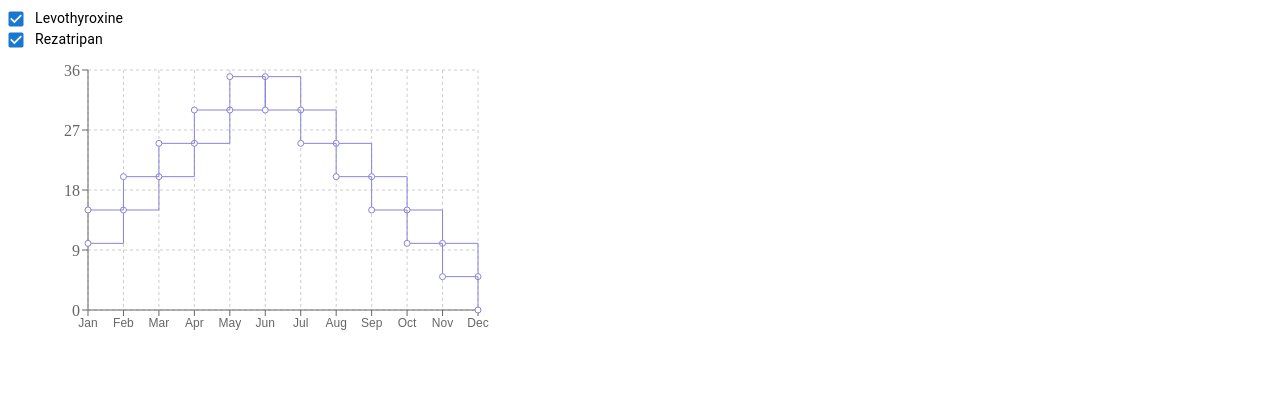
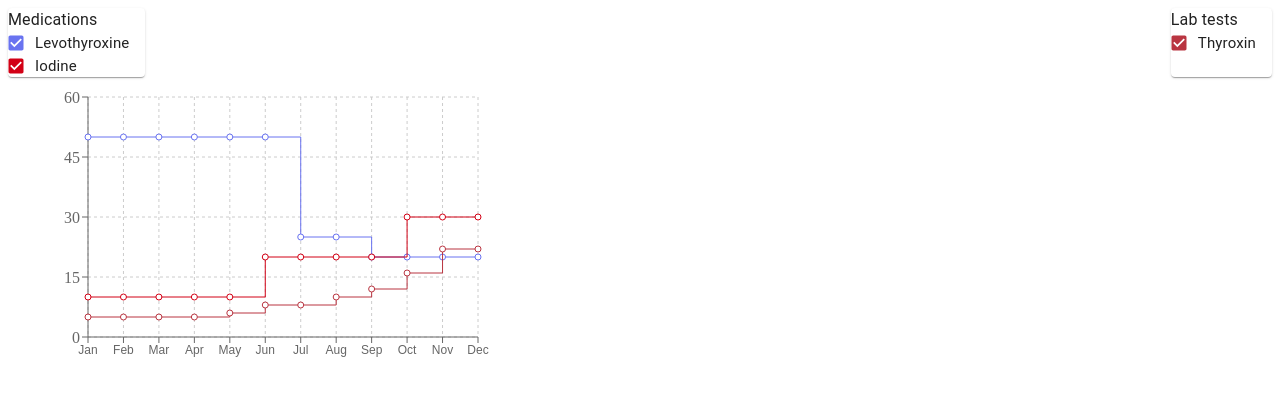
Before and after one commit to Bistec-UOM/MedicareHub_front, a React (Create React App) app in the folder front/: page /doct/analytics in a window 1280 px wide. Shown: the top 396 px of the page. Built offline with nearby package versions, Linux system fonts and the light colour scheme.

Commit message:
Checking parameters init

```diff
--- a/front/src/components/Doctor_analytics.js
+++ b/front/src/components/Doctor_analytics.js
@@ -1,12 +1,13 @@
 import React, { useEffect, useState } from 'react';
 import { LineChart, Line, XAxis, YAxis, CartesianGrid, Tooltip, Legend, ResponsiveContainer } from 'recharts';
-import { Box,FormGroup,FormControlLabel,Checkbox, Typography} from '@mui/material'
+import { Box,FormGroup,FormControlLabel,Checkbox, Typography, Paper} from '@mui/material'
 
 
 const Doctor_analytics = () => {
 
-  const [medList,setMedList]=useState(['Levothyroxine', 'Rezatripan']);
-  const [selectedMed, setSelectedMed] = useState(['Levothyroxine', 'Rezatripan']);
+  const [medList,setMedList]=useState(['Levothyroxine', 'Iodine','Thyroxin']);
+  const [selectedMed, setSelectedMed] = useState(['Levothyroxine', 'Iodine','Thyroxin']);
+  const [col,setCol]=useState({})
 
   const handleMedToggle = (x) => {
     setSelectedMed(prev => {
@@ -19,32 +20,66 @@ const Doctor_analytics = () => {
   };
 
   const [data,setData] = useState([
-    { month: 'Jan', Levothyroxine: 10, Rezatripan: 15 },
-    { month: 'Feb', Levothyroxine: 15, Rezatripan: 20 },
-    { month: 'Mar', Levothyroxine: 20, Rezatripan: 25 },
-    { month: 'Apr', Levothyroxine: 25, Rezatripan: 30 },
-    { month: 'May', Levothyroxine: 30, Rezatripan: 35 },
-    { month: 'Jun', Levothyroxine: 35, Rezatripan: 30 },
-    { month: 'Jul', Levothyroxine: 30, Rezatripan: 25 },
-    { month: 'Aug', Levothyroxine: 25, Rezatripan: 20 },
-    { month: 'Sep', Levothyroxine: 20, Rezatripan: 15 },
-    { month: 'Oct', Levothyroxine: 15, Rezatripan: 10 },
-    { month: 'Nov', Levothyroxine: 10, Rezatripan: 5 },
-    { month: 'Dec', Levothyroxine: 5, Rezatripan: 0 },
+    { month: 'Jan', Levothyroxine: 50, Iodine: 10 , Thyroxin:5},
+    { month: 'Feb', Levothyroxine: 50, Iodine: 10 , Thyroxin:5},
+    { month: 'Mar', Levothyroxine: 50, Iodine: 10 , Thyroxin:5},
+    { month: 'Apr', Levothyroxine: 50, Iodine: 10 , Thyroxin:5},
+    { month: 'May', Levothyroxine: 50, Iodine: 10 , Thyroxin:6},
+    { month: 'Jun', Levothyroxine: 50, Iodine: 20, Thyroxin:8},
+    { month: 'Jul', Levothyroxine: 25, Iodine: 20 , Thyroxin:8},
+    { month: 'Aug', Levothyroxine: 25, Iodine: 20 , Thyroxin:10},
+    { month: 'Sep', Levothyroxine: 20, Iodine: 20 , Thyroxin:12},
+    { month: 'Oct', Levothyroxine: 20, Iodine: 30 , Thyroxin:16},
+    { month: 'Nov', Levothyroxine: 20, Iodine: 30 , Thyroxin:22},
+    { month: 'Dec', Levothyroxine: 20, Iodine: 30 , Thyroxin:22},
   ]);
 
+  const getRandomColor=()=>{
+    const letters = '0123456789ABCDEF';
+    let color = '#';
+    for (let i = 0; i < 6; i++) {
+      color += letters[Math.floor(Math.random() * 16)];
+    }
+    return color;
+  }
+
+  useEffect(()=>{
+    let obj={}
+    medList.map((el)=>{
+      obj[el]=getRandomColor()
+    })
+    setCol(obj)
+  },[])
 
 return(
 <Box>
-    <FormGroup>
-    {medList.map(el => (
-          <FormControlLabel
-            key={el}
-            control={<Checkbox size='small' sx={{height:'18px'}} checked={selectedMed.includes(el)} onChange={() => handleMedToggle(el)} />}
-            label={<Typography sx={{fontSize:'14px'}}>{el}</Typography>}
-          />
-        ))}
-    </FormGroup>
+    <Box sx={{display:'flex',justifyContent:'space-between'}}>
+      <Paper >
+        <Typography sx={{fontSize:'16px'}}>Medications</Typography>
+        <FormGroup >
+        {medList.map((el,ind) => (
+             ind<=1? <FormControlLabel
+                key={el}
+                control={<Checkbox size='small' sx={{height:'22px'}} style={{ color: col[el] }} checked={selectedMed.includes(el)} onChange={() => handleMedToggle(el)} />}
+                label={<Typography sx={{fontSize:'15px'}}>{el}</Typography>}
+              />:''
+            ))}
+        </FormGroup>
+      </Paper>
+
+      <Paper>
+        <Typography sx={{fontSize:'16px'}}>Lab tests</Typography>
+        <FormGroup >
+        {medList.map((el,ind) => (
+              ind==2?<FormControlLabel
+                key={el}
+                control={<Checkbox size='small' sx={{height:'22px'}} style={{ color: col[el] }} checked={selectedMed.includes(el)} onChange={() => handleMedToggle(el)} />}
+                label={<Typography sx={{fontSize:'15px'}}>{el}</Typography>}
+              />:''
+            ))}
+        </FormGroup>
+      </Paper>
+    </Box>
 
 
     <ResponsiveContainer width={500} height={300}>
@@ -61,8 +96,8 @@ return(
         <XAxis dataKey="month" tick={{ fontFamily: 'Arial', fontSize: 12 }}/>
         <YAxis />
         <Tooltip/>
-        {selectedMed.map(city => (
-          <Line key={city} type="stepAfter" dataKey={city} stroke="#8884d8" activeDot={{ r: 8 }} />
+        {selectedMed.map((el) => (
+          <Line key={el} type="stepAfter" dataKey={el} stroke={col[el]} activeDot={{ r: 8 }} />
         ))}
         </LineChart>
     </ResponsiveContainer>
```
